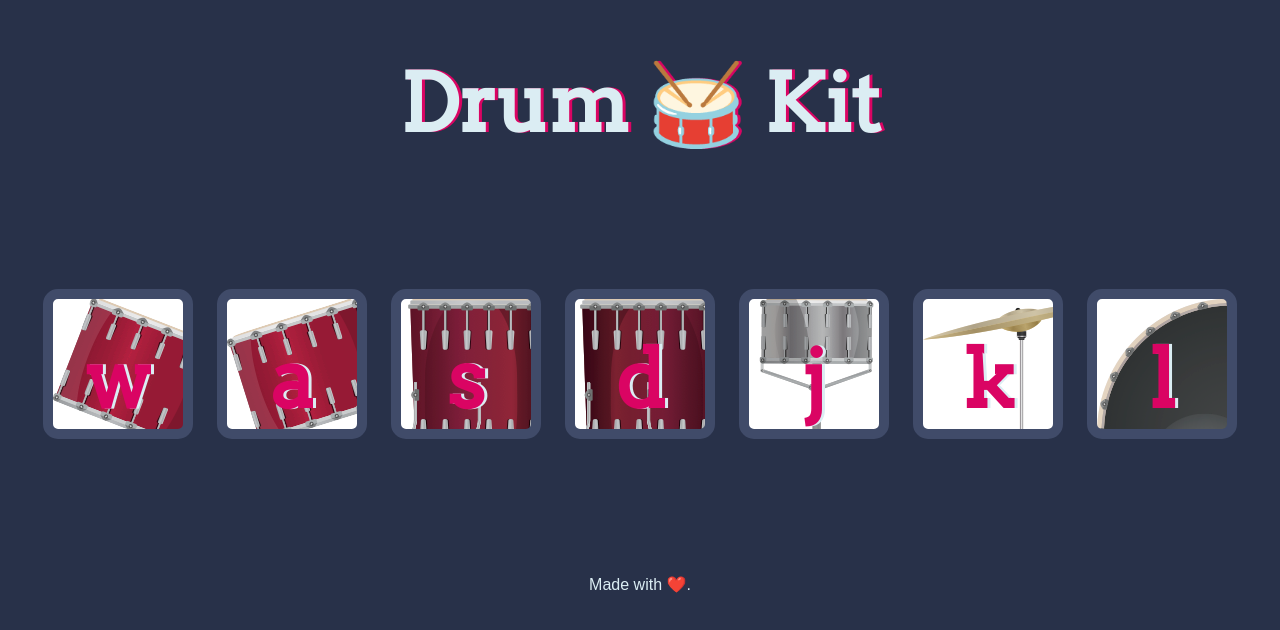
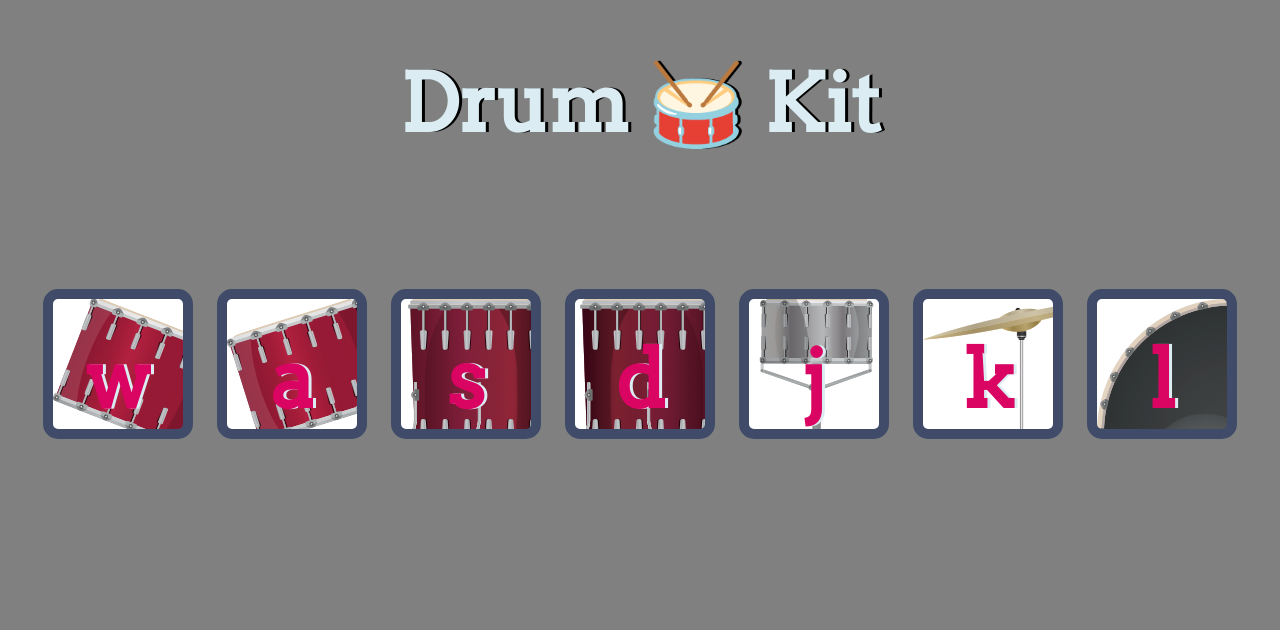
Before and after one commit to Olasunkanmi001/Drumset, a plain HTML site: page index.html in a window 1280 px wide. Drawn offline with Linux system fonts and the light colour scheme.

Commit message:
last part

```diff
--- a/index.html
+++ b/index.html
@@ -23,9 +23,7 @@
 
     <script src="index.js" charset="utf-8"></script>
 
-    <footer>
-        Made with ❤️.
-    </footer>
+
 </body>
 
 </html>
--- a/styles.css
+++ b/styles.css
@@ -1,13 +1,13 @@
 body {
     text-align: center;
-    background-color: #283149;
+    background-color: gray;
 }
 
 h1 {
     font-size: 5rem;
     color: #DBEDF3;
     font-family: "Arvo", cursive;
-    text-shadow: 3px 0 #DA0463;
+    text-shadow: 3px 0 black;
 }
 
 footer {
```
